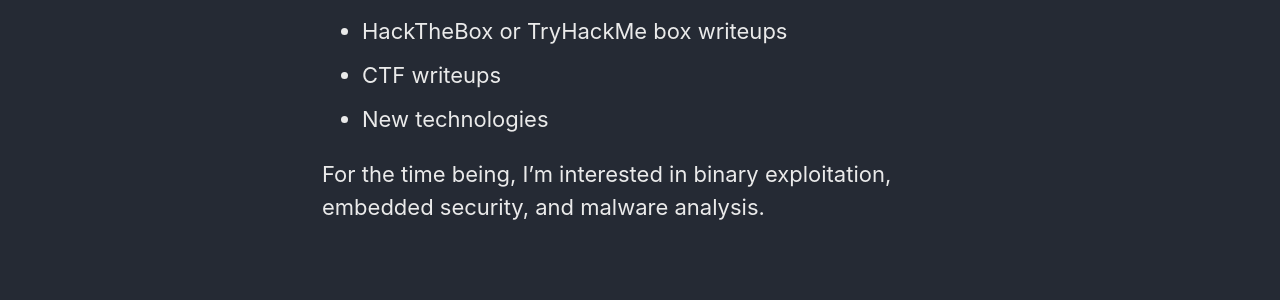
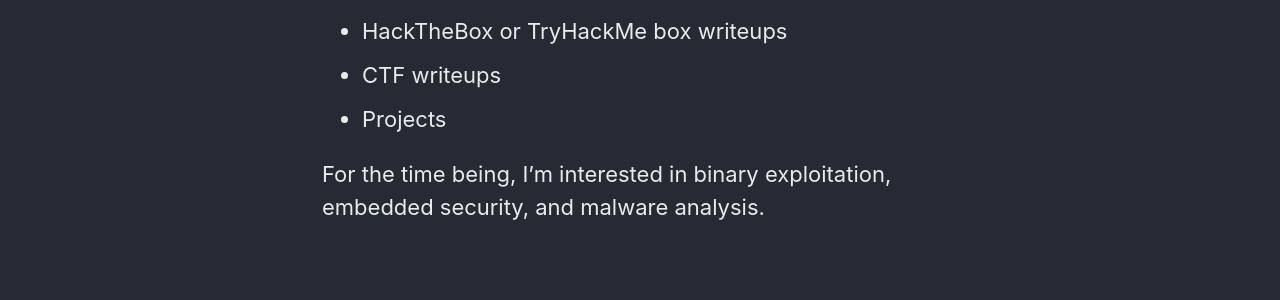
Before and after one commit to Ryclic/ryclic.github.io, a Jekyll site: the page built from _pages/about.md, in a window 1280 px wide and 900 px high, scrolled down 517 px. Shown: the part 461-761 px from the top of the window. Built offline with Jekyll 4.4.1, drawn with Linux system fonts in a browser that asks for light colours; cached includes are drawn as plain includes.

Commit message:
minor aboutme change

```diff
--- a/_pages/about.md
+++ b/_pages/about.md
@@ -14,6 +14,6 @@ Besides computer science, some of my other interests include playing the clarine
 This blog is intended to be a place for me to document any interesting discoveries or topics that I stumble upon. These might include:
 * HackTheBox or TryHackMe box writeups
 * CTF writeups
-* New technologies
+* Projects
 
 For the time being, I'm interested in binary exploitation, embedded security, and malware analysis.
```
